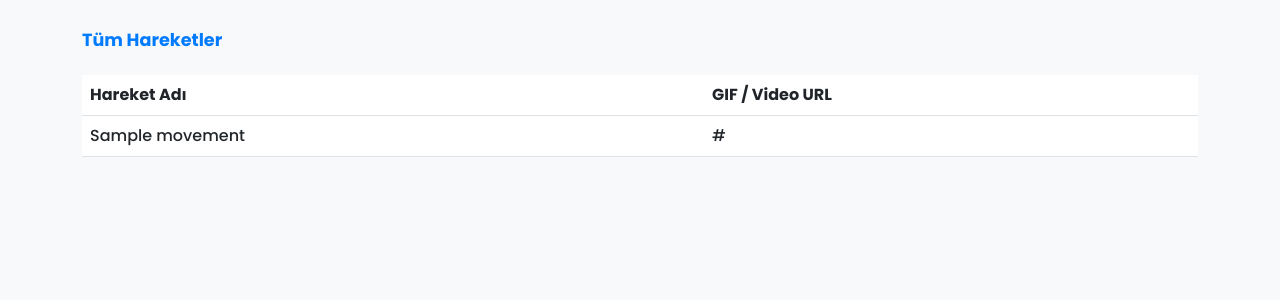
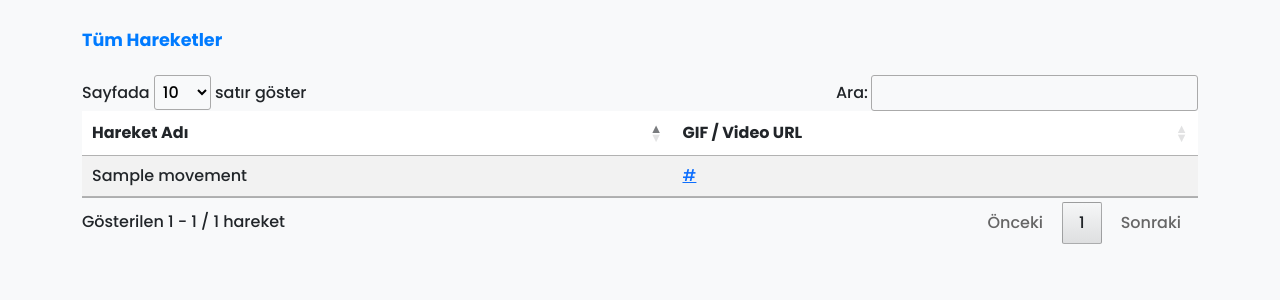
Before and after one commit to HGAKGUMUS/myFlask, a Flask app: page /movements in a window 1280 px wide. Shown: the part 56-356 px from the top of the page. Run offline with Flask 3, Linux system fonts and the light colour scheme; tables that the repository leaves empty hold one stand-in row (values such as "Sample post"); some libraries are stand-ins or nearby versions.

Commit message:
Flaskfix2

```diff
--- a/templates/movements.html
+++ b/templates/movements.html
@@ -1,9 +1,17 @@
 {% extends "base.html" %}
 {% block title %}Hareket Listesi{% endblock %}
 
+{% block head %}
+  <!-- DataTables CSS -->
+  <link
+    rel="stylesheet"
+    href="https://cdn.datatables.net/1.13.4/css/jquery.dataTables.min.css"
+  >
+{% endblock %}
+
 {% block content %}
   <h2 class="soru-metni mb-4">Tüm Hareketler</h2>
-  <table class="table">
+  <table id="movementsTable" class="table table-striped">
     <thead>
       <tr>
         <th>Hareket Adı</th>
@@ -12,14 +20,44 @@
     </thead>
     <tbody>
       {% for m in movements %}
-        <tr>
-          <td>{{ m.name }}</td>
-          <td>
-            {{ m.url or "" }}
-            <!-- Sonra buraya <a href="{{ m.url }}">link</a> ekleyebilirsiniz -->
-          </td>
-        </tr>
+      <tr>
+        <td>{{ m.name }}</td>
+        <td>
+          {% if m.url %}
+            <a href="{{ m.url }}" target="_blank">{{ m.url }}</a>
+          {% endif %}
+        </td>
+      </tr>
       {% endfor %}
     </tbody>
   </table>
 {% endblock %}
+
+{% block scripts %}
+  <!-- jQuery (DataTables için gerekli) -->
+  <script src="https://code.jquery.com/jquery-3.6.0.min.js"></script>
+  <!-- DataTables JS -->
+  <script src="https://cdn.datatables.net/1.13.4/js/jquery.dataTables.min.js"></script>
+  <script>
+    $(document).ready(function() {
+      $('#movementsTable').DataTable({
+        paging:       true,
+        pageLength:   10,
+        ordering:     true,
+        order:        [[0, 'asc']],
+        searching:    true,
+        language: {
+          search:       "Ara:",
+          lengthMenu:   "Sayfada _MENU_ satır göster",
+          info:         "Gösterilen _START_ - _END_ / _TOTAL_ hareket",
+          paginate: {
+            first:    "İlk",
+            last:     "Son",
+            next:     "Sonraki",
+            previous: "Önceki"
+          }
+        }
+      });
+    });
+  </script>
+{% endblock %}
```
